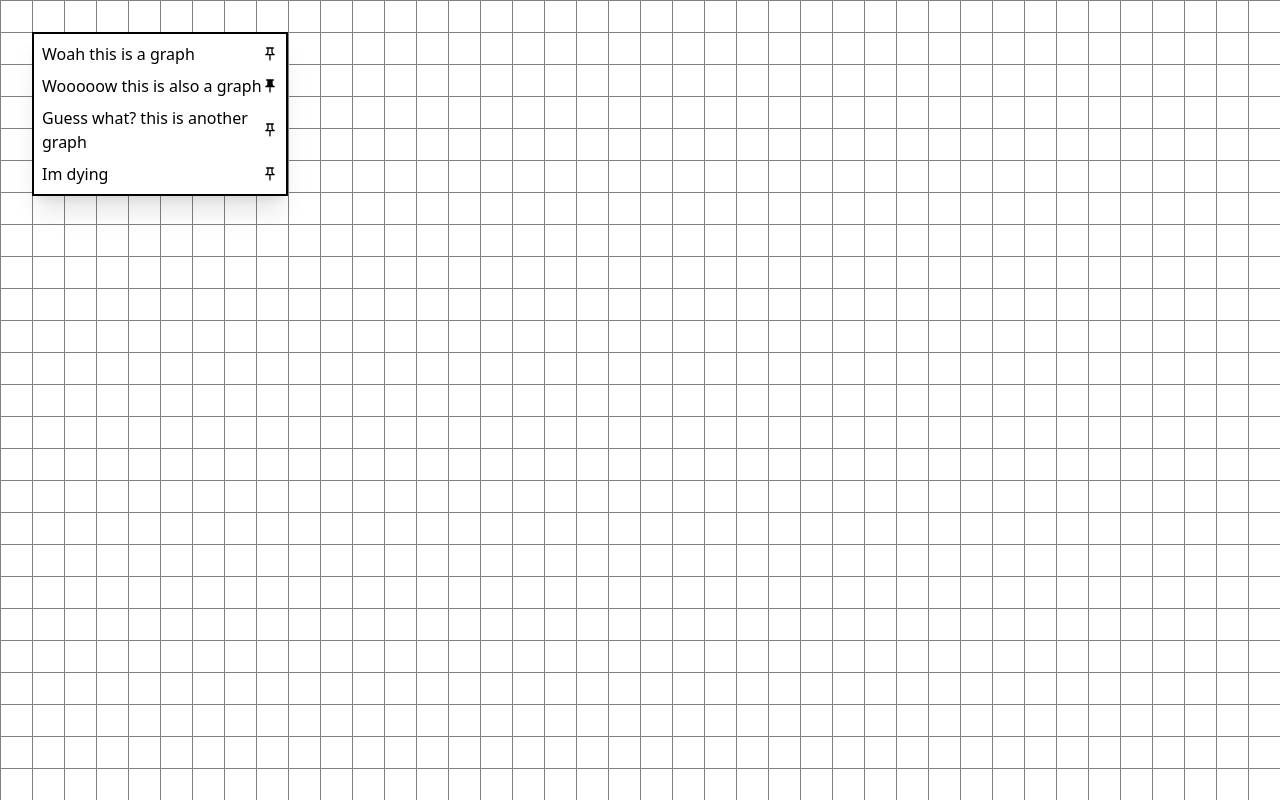
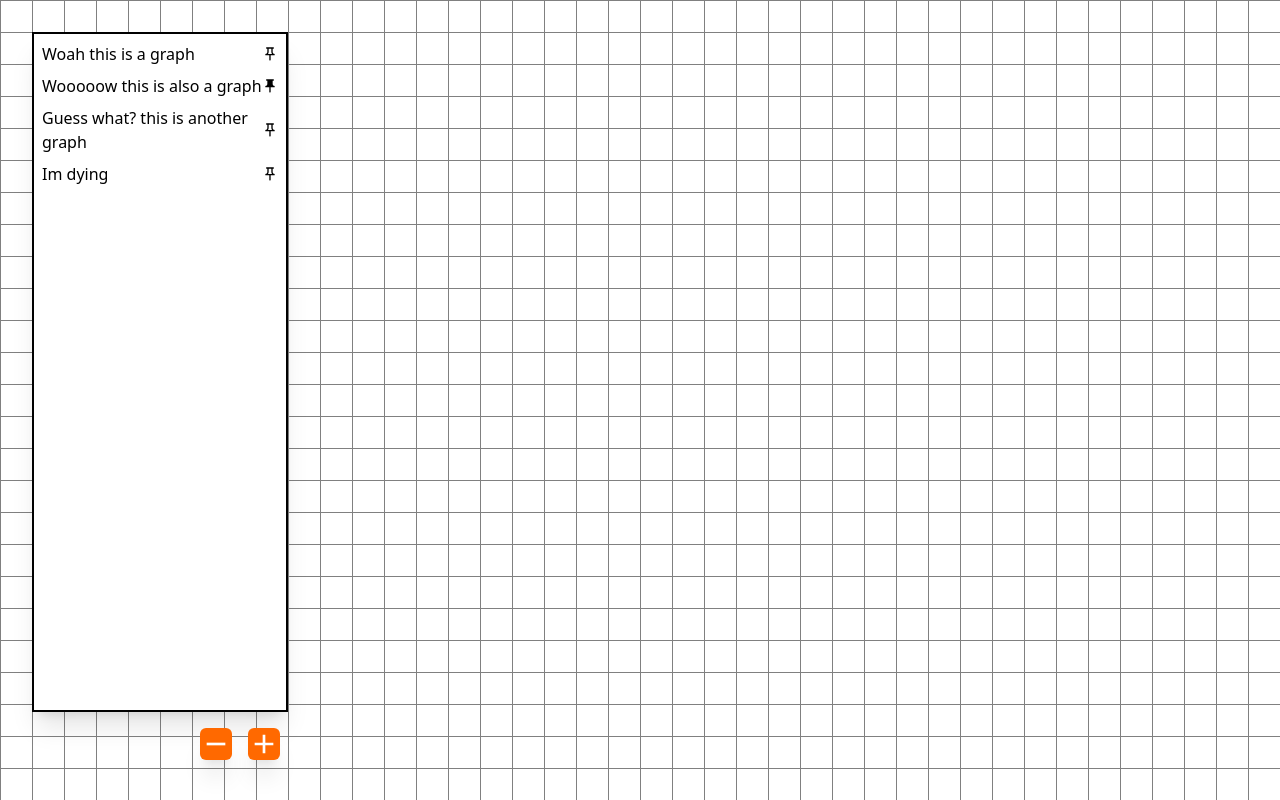
Before and after one commit to Yonysek/MeasureFox, a React (Vite) app: page / in a window 1280 px wide. Built offline with nearby package versions, Linux system fonts and the light colour scheme.

Commit message:
Added graph toolbar

```diff
--- a/src/App.tsx
+++ b/src/App.tsx
@@ -1,4 +1,5 @@
 import { GraphList } from "./components/GraphList"
+import { GraphToolbar } from "./components/GraphToolbar"
 
 function App() {
   const graphs = [
@@ -8,8 +9,9 @@ function App() {
     "Im dying"
   ];
 
-  return (<div className="w-1/4 flex flex-col gap-2 p-8">
+  return (<div className="w-1/4 flex flex-col gap-2 p-8 h-full">
     <GraphList graphs={graphs} pinnedIndex={1} />
+    <GraphToolbar />
   </div>)
 }
 
--- a/src/components/GraphList.tsx
+++ b/src/components/GraphList.tsx
@@ -9,7 +9,7 @@ export interface GraphListProps {
 export function GraphList({ graphs, pinnedIndex }: GraphListProps) {
     const [index, setIndex] = useState(pinnedIndex);
 
-    return (<div className="border-2 bg-white shadow-xl p-2 flex flex-col gap-2">
+    return (<div className="border-2 bg-white shadow-xl p-2 flex flex-col gap-2 grow">
         {graphs.map((graph, i) =>
             <GraphListItem name={graph} isPinned={i == index} pinClicked={() => setIndex(i == index ? undefined : i)} />
         )}
--- /dev/null
+++ b/src/components/GraphToolbar.tsx
@@ -0,0 +1,12 @@
+import { MdAdd, MdRemove } from "react-icons/md"
+
+export function GraphToolbar() {
+    return (<div className="flex flex-row-reverse gap-4 p-2">
+        <div className="bg-primary shadow-xl rounded-md">
+            <MdAdd size={32} color="white" />
+        </div>
+        <div className="bg-primary shadow-xl rounded-md">
+            <MdRemove size={32} color="white" />
+        </div>
+    </div>)
+}
--- a/src/index.css
+++ b/src/index.css
@@ -1,4 +1,8 @@
 @import "tailwindcss";
+
+@theme {
+    --color-primary: var(--color-orange-500);
+}
 
 body {
     background-size: 2rem 2rem;
```
